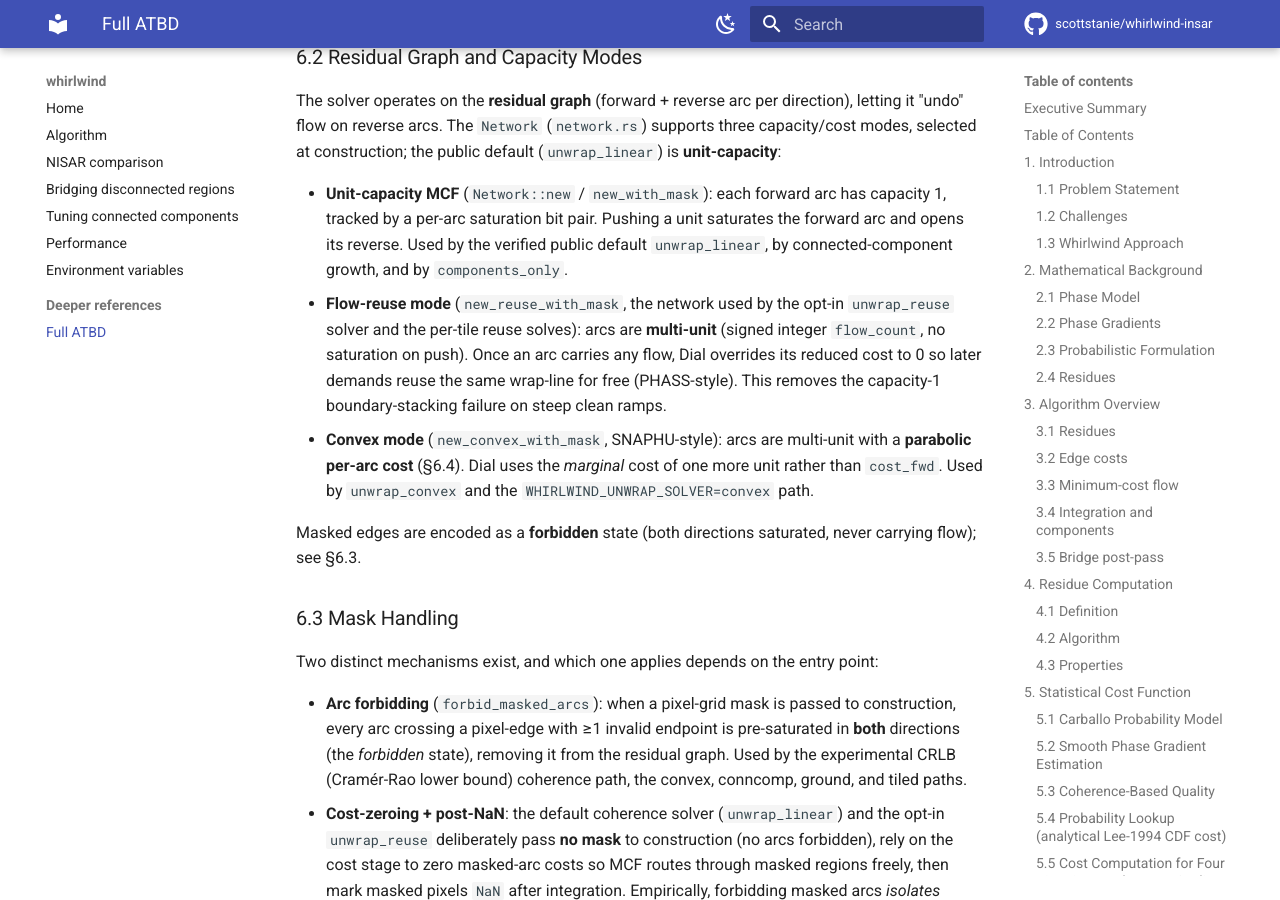
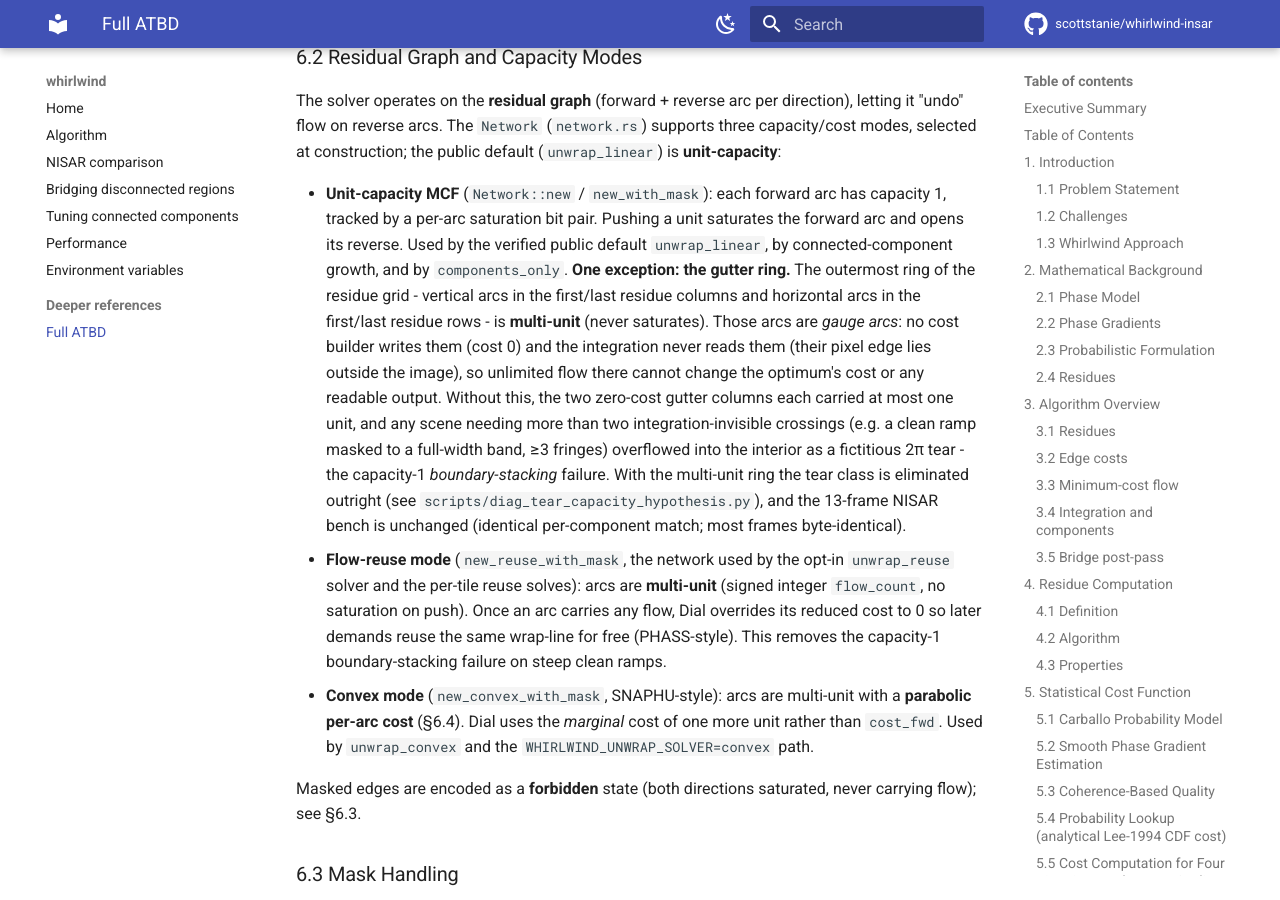
Before and after one commit to scottstanie/whirlwind-insar, an MkDocs documentation site: the page built from docs/ATBD-whirlwind.md, in a window 1280 px wide and 900 px high, scrolled down 10664 px. Built offline with MkDocs 1.6.1 and Material for MkDocs 9.7.7, drawn with Linux system fonts in a browser that asks for light colours; comment, search, counter and statistics services are not loaded; some of the changed text lies outside the part shown.

Commit message:
docs: document the multi-unit gutter ring in the ATBD capacity-modes section
The unit-capacity description was stale after c89d811: the outer gutter
ring is now multi-unit (gauge arcs - cost 0 and integration-invisible),
which eliminates the capacity-1 boundary-stacking tear class on the
default path.

Co-Authored-By: Claude Fable 5 <noreply@anthropic.com>

```diff
--- a/docs/ATBD-whirlwind.md
+++ b/docs/ATBD-whirlwind.md
@@ -304,7 +304,7 @@ Phase unwrapping is posed as a **minimum-cost flow (MCF) problem** on a rectangu
 
 The solver operates on the **residual graph** (forward + reverse arc per direction), letting it "undo" flow on reverse arcs. The `Network` (`network.rs`) supports three capacity/cost modes, selected at construction; the public default (`unwrap_linear`) is **unit-capacity**:
 
-- **Unit-capacity MCF** (`Network::new` / `new_with_mask`): each forward arc has capacity 1, tracked by a per-arc saturation bit pair. Pushing a unit saturates the forward arc and opens its reverse. Used by the verified public default `unwrap_linear`, by connected-component growth, and by `components_only`.
+- **Unit-capacity MCF** (`Network::new` / `new_with_mask`): each forward arc has capacity 1, tracked by a per-arc saturation bit pair. Pushing a unit saturates the forward arc and opens its reverse. Used by the verified public default `unwrap_linear`, by connected-component growth, and by `components_only`. **One exception: the gutter ring.** The outermost ring of the residue grid - vertical arcs in the first/last residue columns and horizontal arcs in the first/last residue rows - is **multi-unit** (never saturates). Those arcs are *gauge arcs*: no cost builder writes them (cost 0) and the integration never reads them (their pixel edge lies outside the image), so unlimited flow there cannot change the optimum's cost or any readable output. Without this, the two zero-cost gutter columns each carried at most one unit, and any scene needing more than two integration-invisible crossings (e.g. a clean ramp masked to a full-width band, ≥3 fringes) overflowed into the interior as a fictitious 2π tear - the capacity-1 *boundary-stacking* failure. With the multi-unit ring the tear class is eliminated outright (see `scripts/diag_tear_capacity_hypothesis.py`), and the 13-frame NISAR bench is unchanged (identical per-component match; most frames byte-identical).
 - **Flow-reuse mode** (`new_reuse_with_mask`, the network used by the opt-in `unwrap_reuse` solver and the per-tile reuse solves): arcs are **multi-unit** (signed integer `flow_count`, no saturation on push). Once an arc carries any flow, Dial overrides its reduced cost to 0 so later demands reuse the same wrap-line for free (PHASS-style). This removes the capacity-1 boundary-stacking failure on steep clean ramps.
 - **Convex mode** (`new_convex_with_mask`, SNAPHU-style): arcs are multi-unit with a **parabolic per-arc cost** (§6.4). Dial uses the *marginal* cost of one more unit rather than `cost_fwd`. Used by `unwrap_convex` and the `WHIRLWIND_UNWRAP_SOLVER=convex` path.
 
@@ -343,7 +343,7 @@ An optional **virtual ground node** (`new_with_mask_and_ground`) connects every
 - Positive residues (sources) export flow; negative residues (sinks) import it; the net flow on each directed edge is the integer $2\pi$ correction applied to that phase gradient (§8.4).
 - The minimum-cost flow pairs sources with sinks along the statistically most probable (lowest-cost) correction paths.
 - Neutralizing all residues guarantees the integrated unwrapped phase is **path-independent**.
-- The flow-reuse and convex modes give the same residue-neutralizing guarantee while removing the capacity-1 stacking artifact on steep coherent ramps.
+- The flow-reuse and convex modes give the same residue-neutralizing guarantee while removing the capacity-1 stacking artifact on steep coherent ramps. On the unit-capacity default, the multi-unit gutter ring (§6.2) removes the boundary-stacking subset of that artifact - the part that is pure gauge - without changing the interior capacity model.
 
 ---
 
```
